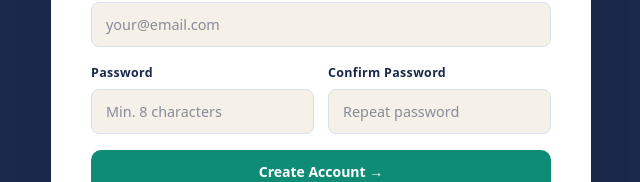
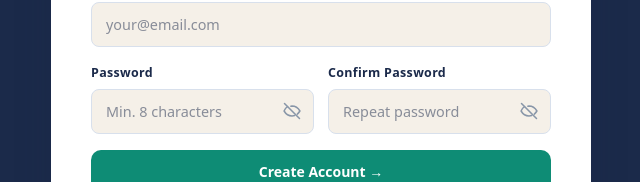
Before and after one commit to izzyjosh/prostate_project_frontend, a Next.js app: page /register in a window 1280 px wide. Shown: the part 873-1055 px from the top of the page, without its empty margins (319-959 px from the left). Built offline with nearby package versions, Linux system fonts and the light colour scheme; no server answers.

Commit message:
feat: add password eye effect

```diff
--- a/app/login/page.tsx
+++ b/app/login/page.tsx
@@ -7,7 +7,7 @@ import AuthCard from "@/components/AuthCard";
 import Alert from "@/components/Alert";
 import Button from "@/components/Button";
 import { FormInput } from "@/components/FormField";
-import { ApiError, authApiClient } from "@/lib/api";
+import { authApiClient, getApiErrorMessage } from "@/lib/api";
 
 export default function LoginPage() {
   const router = useRouter();
@@ -40,21 +40,15 @@ export default function LoginPage() {
 
       router.replace(route);
     } catch (error) {
-      const message =
-        error instanceof ApiError
-          ? error.message || "Unable to sign in. Please try again."
-          : error instanceof Error
-            ? error.message
-            : "Unable to sign in. Please try again.";
-
       setAlert({
-        message,
+        message: getApiErrorMessage(
+          error,
+          "Unable to sign in. Check your email and password and try again.",
+        ),
         type: "error",
       });
       return;
     }
-
-
   }
 
   return (
--- a/app/register/clinician/page.tsx
+++ b/app/register/clinician/page.tsx
@@ -7,7 +7,7 @@ import AuthCard from "@/components/AuthCard";
 import Alert from "@/components/Alert";
 import Button from "@/components/Button";
 import { FormInput, FormRow2, FormSectionTitle } from "@/components/FormField";
-import { authApiClient } from "@/lib/api";
+import { authApiClient, getApiErrorMessage } from "@/lib/api";
 
 export default function ClinicianRegisterPage() {
   const router = useRouter();
@@ -70,10 +70,10 @@ export default function ClinicianRegisterPage() {
       });
     } catch (error) {
       setAlert({
-        message:
-          error instanceof Error
-            ? error.message
-            : "Unable to create account. Please try again.",
+        message: getApiErrorMessage(
+          error,
+          "Unable to create your clinician account. Check the details and try again.",
+        ),
         type: "error",
       });
       return;
--- a/app/register/page.tsx
+++ b/app/register/page.tsx
@@ -12,7 +12,7 @@ import {
   FormRow2,
   FormSectionTitle,
 } from "@/components/FormField";
-import { authApiClient } from "@/lib/api";
+import { authApiClient, getApiErrorMessage } from "@/lib/api";
 
 const BLOOD_GROUPS = ["A+", "A-", "B+", "B-", "O+", "O-", "AB+", "AB-"];
 
@@ -89,10 +89,10 @@ export default function RegisterPage() {
       });
     } catch (error) {
       setAlert({
-        message:
-          error instanceof Error
-            ? error.message
-            : "Unable to create account. Please try again.",
+        message: getApiErrorMessage(
+          error,
+          "Unable to create your account. Check the details and try again.",
+        ),
         type: "error",
       });
       return;
--- a/components/FormField.tsx
+++ b/components/FormField.tsx
@@ -1,4 +1,9 @@
-import { InputHTMLAttributes, ReactNode, SelectHTMLAttributes } from "react";
+import {
+  InputHTMLAttributes,
+  ReactNode,
+  SelectHTMLAttributes,
+  useState,
+} from "react";
 
 const fieldClasses =
   "w-full rounded-lg border-[1.5px] border-border bg-sand px-3.5 py-2.5 text-[0.9rem] text-ink transition-colors duration-200 focus:border-teal focus:bg-white focus:outline-none";
@@ -28,9 +33,52 @@ interface FormInputProps extends InputHTMLAttributes<HTMLInputElement> {
 }
 
 export function FormInput({ label, id, ...rest }: FormInputProps) {
+  const [showPassword, setShowPassword] = useState(false);
+  const isPassword = rest.type === "password";
+
   return (
     <FieldWrapper label={label} htmlFor={id!}>
-      <input id={id} className={fieldClasses} {...rest} />
+      <div className={isPassword ? "relative" : undefined}>
+        <input
+          id={id}
+          className={`${fieldClasses}${isPassword ? " pr-11" : ""}`}
+          {...rest}
+          type={isPassword && showPassword ? "text" : rest.type}
+        />
+        {isPassword && (
+          <button
+            type="button"
+            onClick={() => setShowPassword((visible) => !visible)}
+            aria-label={showPassword ? "Hide password" : "Show password"}
+            title={showPassword ? "Hide password" : "Show password"}
+            className="absolute right-3 top-1/2 -translate-y-1/2 text-ink-muted transition-colors hover:text-teal focus:outline-none focus:ring-2 focus:ring-teal/30"
+          >
+            <svg
+              aria-hidden="true"
+              className="h-5 w-5"
+              viewBox="0 0 24 24"
+              fill="none"
+              stroke="currentColor"
+              strokeWidth="1.8"
+              strokeLinecap="round"
+              strokeLinejoin="round"
+            >
+              {showPassword ? (
+                <>
+                  <path d="M2.5 12s3.5-6 9.5-6 9.5 6 9.5 6-3.5 6-9.5 6-9.5-6-9.5-6Z" />
+                  <circle cx="12" cy="12" r="2.5" />
+                </>
+              ) : (
+                <>
+                  <path d="M3 3l18 18" />
+                  <path d="M10.6 6.2A10.7 10.7 0 0 1 12 6c6 0 9.5 6 9.5 6a17.3 17.3 0 0 1-3.1 3.7" />
+                  <path d="M6.6 6.7C4 8.2 2.5 12 2.5 12s3.5 6 9.5 6a10.7 10.7 0 0 0 3.2-.5" />
+                </>
+              )}
+            </svg>
+          </button>
+        )}
+      </div>
     </FieldWrapper>
   );
 }
@@ -50,7 +98,9 @@ export function FormSelect({ label, id, children, ...rest }: FormSelectProps) {
 }
 
 export function FormRow2({ children }: { children: ReactNode }) {
-  return <div className="grid grid-cols-1 gap-3.5 sm:grid-cols-2">{children}</div>;
+  return (
+    <div className="grid grid-cols-1 gap-3.5 sm:grid-cols-2">{children}</div>
+  );
 }
 
 export function FormSectionTitle({
--- a/lib/api.ts
+++ b/lib/api.ts
@@ -163,17 +163,16 @@ export function getApiErrorMessage(
   error: unknown,
   fallback = "Something went wrong. Please try again.",
 ): string {
-  if (!(error instanceof ApiError)) {
-    if (error instanceof Error && error.message.trim()) {
-      return error.message;
-    }
-
-    return fallback;
+  if (error instanceof ApiError) {
+    const responseMessage = getErrorMessage(error.data, "");
+    return responseMessage || error.message || fallback;
   }
 
-  if (error.message.trim()) {
-    return error.message;
+  if (error instanceof TypeError && /fetch|network/i.test(error.message)) {
+    return "Unable to reach the server. Check your internet connection and try again.";
   }
+
+  if (error instanceof Error && error.message.trim()) return error.message;
 
   return fallback;
 }
@@ -194,10 +193,22 @@ function getErrorMessage(data: unknown, fallback: string): string {
     }
 
     if (Array.isArray(message) && message.length > 0) {
-      const firstMessage = message[0];
-      if (typeof firstMessage === "string" && firstMessage.trim()) {
-        return firstMessage;
+      const messages = message.filter(
+        (item): item is string =>
+          typeof item === "string" && item.trim().length > 0,
+      );
+      if (messages.length > 0) {
+        return messages.join(" ");
       }
+    }
+
+    const nestedError = data.error;
+    if (typeof nestedError === "string" && nestedError.trim()) {
+      return nestedError;
+    }
+
+    if (isPlainObject(nestedError)) {
+      return getErrorMessage(nestedError, fallback);
     }
   }
 
```
